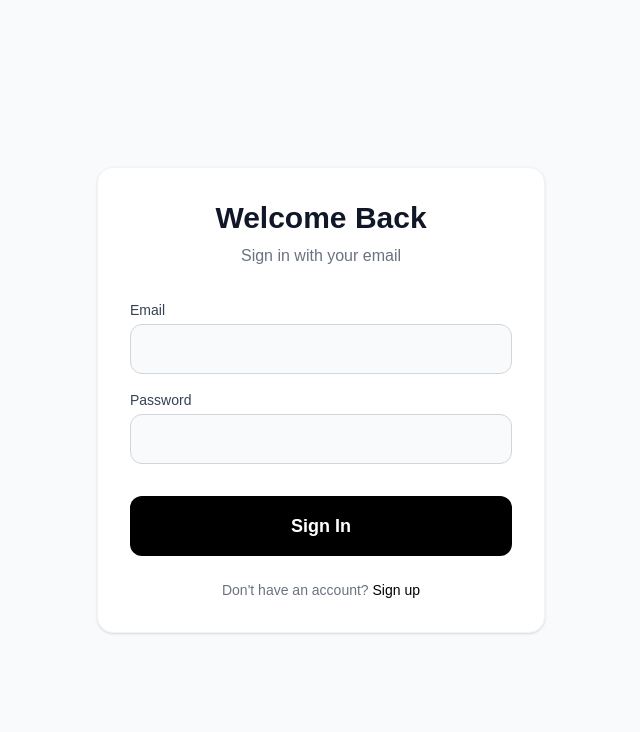
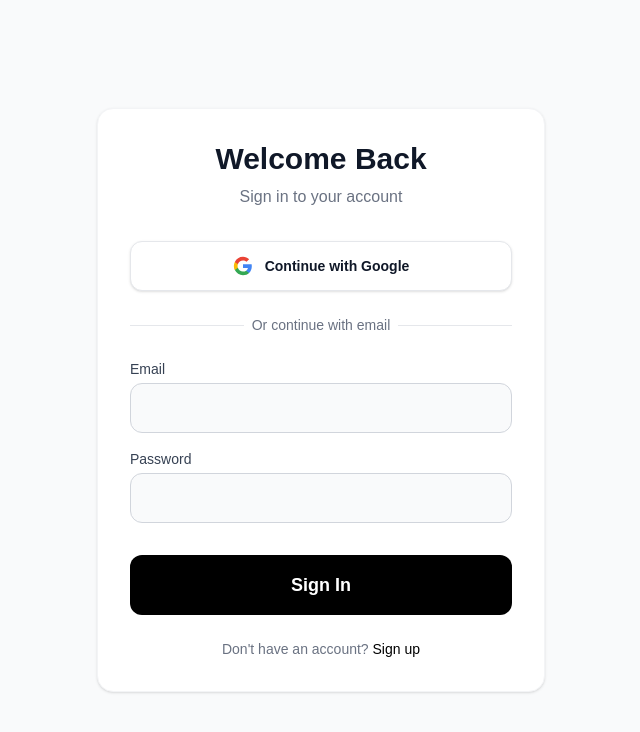
Before and after one commit to Isaichandind/ECom_Gen, a Next.js app: page /login in a window 1280 px wide. Shown: the top 732 px of the page, without its empty margins (319-959 px from the left). Built offline with nearby package versions, Linux system fonts and the light colour scheme; no server answers.

Commit message:
Add Google OAuth login and registration UI

```diff
--- a/src/app/(auth)/login/page.tsx
+++ b/src/app/(auth)/login/page.tsx
@@ -2,12 +2,23 @@
 
 import { useState } from 'react';
 import { useRouter } from 'next/navigation';
+import { createClient } from '@/shared/lib/supabase/client';
 
 export default function LoginPage() {
   const [email, setEmail] = useState('');
   const [password, setPassword] = useState('');
   const [loading, setLoading] = useState(false);
   const router = useRouter();
+  const supabase = createClient();
+
+  const handleGoogleLogin = async () => {
+    await supabase.auth.signInWithOAuth({
+      provider: 'google',
+      options: {
+        redirectTo: `${location.origin}/api/auth/confirm`
+      }
+    });
+  };
 
   const handleLogin = async (e: React.FormEvent) => {
     e.preventDefault();
@@ -39,7 +50,29 @@
     <main className="min-h-screen flex flex-col items-center justify-center p-8 bg-gray-50">
       <div className="w-full max-w-md p-8 bg-white rounded-2xl shadow-sm border border-gray-100">
         <h1 className="text-3xl font-black text-center mb-2 text-gray-900">Welcome Back</h1>
-        <p className="text-center text-gray-500 mb-8">Sign in with your email</p>
+        <p className="text-center text-gray-500 mb-8">Sign in to your account</p>
+
+        <button
+          onClick={handleGoogleLogin}
+          className="w-full bg-white border border-gray-200 text-gray-900 py-3.5 rounded-xl font-bold text-sm hover:bg-gray-50 transition-colors flex items-center justify-center gap-3 mb-6 shadow-sm"
+        >
+          <svg className="w-5 h-5" viewBox="0 0 24 24">
+            <path d="M22.56 12.25c0-.78-.07-1.53-.2-2.25H12v4.26h5.92c-.26 1.37-1.04 2.53-2.21 3.31v2.77h3.57c2.08-1.92 3.28-4.74 3.28-8.09z" fill="#4285F4"/>
+            <path d="M12 23c2.97 0 5.46-.98 7.28-2.66l-3.57-2.77c-.98.66-2.23 1.06-3.71 1.06-2.86 0-5.29-1.93-6.16-4.53H2.18v2.84C3.99 20.53 7.7 23 12 23z" fill="#34A853"/>
+            <path d="M5.84 14.09c-.22-.66-.35-1.36-.35-2.09s.13-1.43.35-2.09V7.07H2.18C1.43 8.55 1 10.22 1 12s.43 3.45 1.18 4.93l2.85-2.22.81-.62z" fill="#FBBC05"/>
+            <path d="M12 5.38c1.62 0 3.06.56 4.21 1.64l3.15-3.15C17.45 2.09 14.97 1 12 1 7.7 1 3.99 3.47 2.18 7.07l3.66 2.84c.87-2.6 3.3-4.53 6.16-4.53z" fill="#EA4335"/>
+          </svg>
+          Continue with Google
+        </button>
+
+        <div className="relative mb-6">
+          <div className="absolute inset-0 flex items-center">
+            <div className="w-full border-t border-gray-200"></div>
+          </div>
+          <div className="relative flex justify-center text-sm">
+            <span className="px-2 bg-white text-gray-500 font-medium">Or continue with email</span>
+          </div>
+        </div>
 
         <form onSubmit={handleLogin} className="space-y-4">
           <div>
--- a/src/app/(auth)/register/page.tsx
+++ b/src/app/(auth)/register/page.tsx
@@ -11,6 +11,15 @@
   const [loading, setLoading] = useState(false);
   const router = useRouter();
   const supabase = createClient();
+
+  const handleGoogleLogin = async () => {
+    await supabase.auth.signInWithOAuth({
+      provider: 'google',
+      options: {
+        redirectTo: `${location.origin}/api/auth/confirm`
+      }
+    });
+  };
 
   const handleRegister = async (e: React.FormEvent) => {
     e.preventDefault();
@@ -47,6 +56,29 @@
       <div className="w-full max-w-md p-8 bg-white rounded-2xl shadow-sm border border-gray-100">
         <h1 className="text-3xl font-black text-center mb-2 text-gray-900">Create Account</h1>
         <p className="text-center text-gray-500 mb-8">Join the platform</p>
+
+        <button
+          onClick={handleGoogleLogin}
+          type="button"
+          className="w-full bg-white border border-gray-200 text-gray-900 py-3.5 rounded-xl font-bold text-sm hover:bg-gray-50 transition-colors flex items-center justify-center gap-3 mb-6 shadow-sm"
+        >
+          <svg className="w-5 h-5" viewBox="0 0 24 24">
+            <path d="M22.56 12.25c0-.78-.07-1.53-.2-2.25H12v4.26h5.92c-.26 1.37-1.04 2.53-2.21 3.31v2.77h3.57c2.08-1.92 3.28-4.74 3.28-8.09z" fill="#4285F4"/>
+            <path d="M12 23c2.97 0 5.46-.98 7.28-2.66l-3.57-2.77c-.98.66-2.23 1.06-3.71 1.06-2.86 0-5.29-1.93-6.16-4.53H2.18v2.84C3.99 20.53 7.7 23 12 23z" fill="#34A853"/>
+            <path d="M5.84 14.09c-.22-.66-.35-1.36-.35-2.09s.13-1.43.35-2.09V7.07H2.18C1.43 8.55 1 10.22 1 12s.43 3.45 1.18 4.93l2.85-2.22.81-.62z" fill="#FBBC05"/>
+            <path d="M12 5.38c1.62 0 3.06.56 4.21 1.64l3.15-3.15C17.45 2.09 14.97 1 12 1 7.7 1 3.99 3.47 2.18 7.07l3.66 2.84c.87-2.6 3.3-4.53 6.16-4.53z" fill="#EA4335"/>
+          </svg>
+          Continue with Google
+        </button>
+
+        <div className="relative mb-6">
+          <div className="absolute inset-0 flex items-center">
+            <div className="w-full border-t border-gray-200"></div>
+          </div>
+          <div className="relative flex justify-center text-sm">
+            <span className="px-2 bg-white text-gray-500 font-medium">Or continue with email</span>
+          </div>
+        </div>
 
         <form onSubmit={handleRegister} className="space-y-4">
           <div>
```
